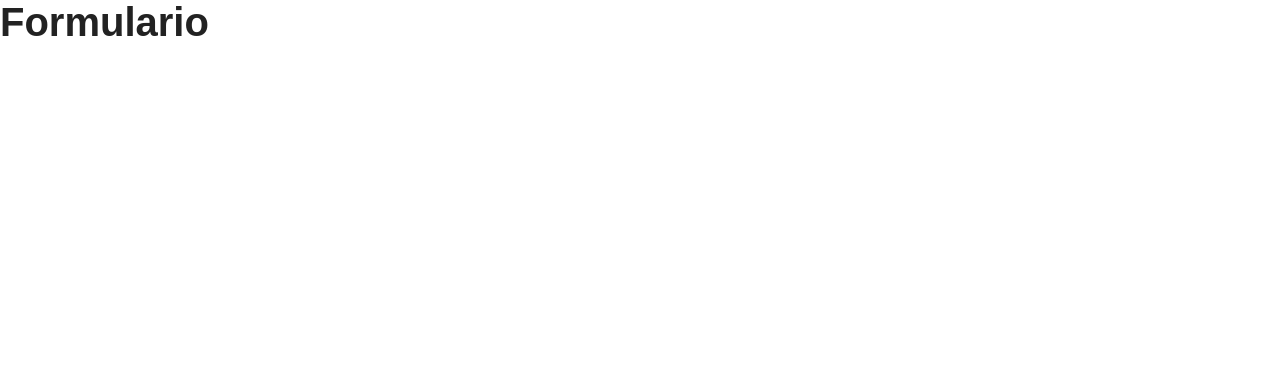
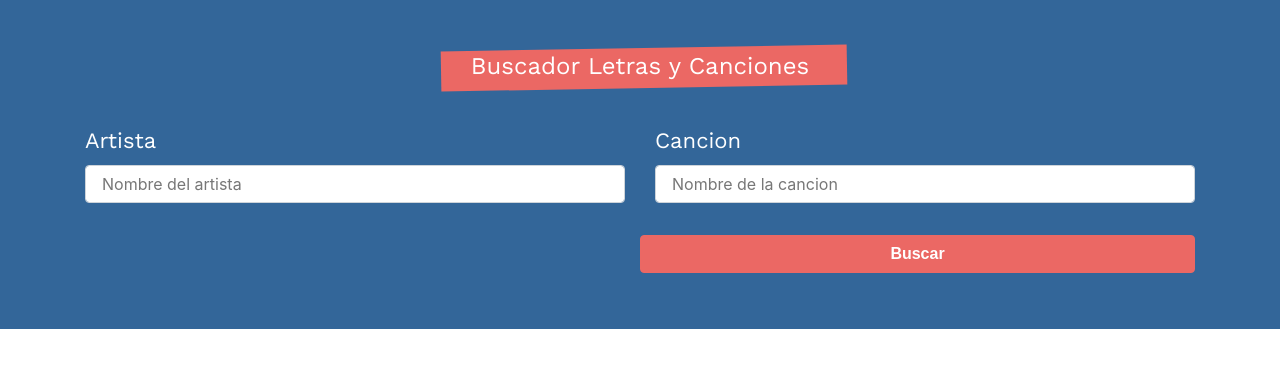
Before and after one commit to MauricioGarcia12/Artist-Finder, a React (Create React App) app: page / in a window 1280 px wide. Shown: the top 368 px of the page. Built offline with nearby package versions, Linux system fonts and the light colour scheme; a web font is replaced by a local one.

Commit message:
Creando Formulario

```diff
--- a/src/components/Formulario.jsx
+++ b/src/components/Formulario.jsx
@@ -1,7 +1,45 @@
 import React from 'react';
 const Formulario = () => {
     return (
-        <h1>Formulario</h1>
+        <div className="bg-info">
+            <div className="container">
+                <div className="row">
+                    <form
+                    className="col card text-white bg-transparent mb-5 pt-5 pb-2"
+                    >
+                        <fieldset>
+                            <legend className='text-center'>Buscador Letras y Canciones</legend>
+                            <div className="row">
+                                <div className="col-md-6">
+                                    <div className="form-group">
+                                        <label>Artista</label>
+                                        <input
+                                        type="text"
+                                        className='form-control'
+                                        name='artista'
+                                        placeholder='Nombre del artista'
+                                        />
+                                    </div>
+                                </div>
+                                <div className="col-md-6">
+                                <div className="form-group">
+                                        <label>Cancion</label>
+                                        <input
+                                        type="text"
+                                        className='form-control'
+                                        name='cancion'
+                                        placeholder='Nombre de la cancion'
+                                        />
+                                    </div>
+
+                                </div>
+                            </div>
+                            <button className='btn btn-primary float-right w-50 mt-3' type='submit'>Buscar</button>
+                        </fieldset>
+                    </form>
+                </div>
+            </div>
+        </div>
      );
 }
 
```
